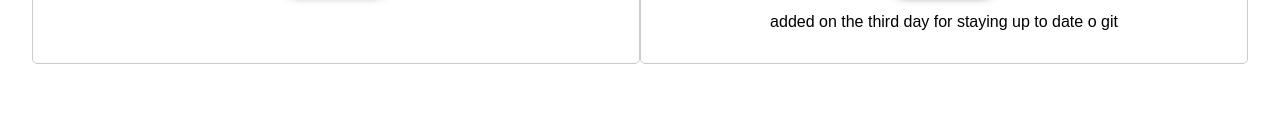
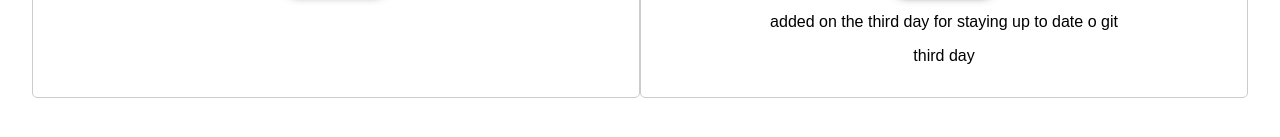
Before and after one commit to fab-ricio/first-web-page, a plain HTML site: page index.html in a window 1280 px wide. Shown: the part 631-768 px from the top of the page. Drawn offline with Linux system fonts and the light colour scheme; files whose address does not match are found by name.

Commit message:
Third day

```diff
--- a/index.html
+++ b/index.html
@@ -34,6 +34,7 @@
                 <p>$29.99</p>
                 <button onclick="addToCart(2)">Add to Cart</button>
                 <p>added on the third day for staying up to date o git</p>
+                <p>third day</p>
             </div>
         </div>
     </main>
```
